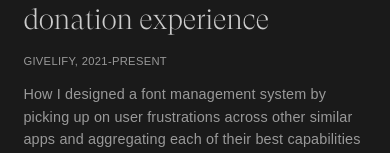
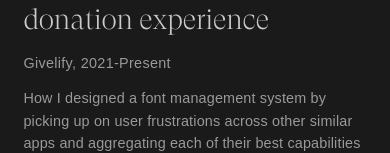
Before and after one commit to H0und5/nextport, a Next.js app: page /work/givelify in a window 390 px wide. Shown: the part 154-307 px from the top of the page. Built offline with nearby package versions, Linux system fonts and the light colour scheme.

Commit message:
-- Renovation -- Changed one mobile text for the caps shit

```diff
--- a/styles/CaseStudy.module.css
+++ b/styles/CaseStudy.module.css
@@ -155,9 +155,8 @@
     padding: 0;
     font-family: 'Untitled Sans', sans-serif;
     font-weight: 100;
-    font-size: .7rem;
+    font-size: .9rem;
     color: #999;
-    text-transform: uppercase;
     letter-spacing: .02rem;
     margin-top: 1rem;
     margin-bottom: 1rem;
```
